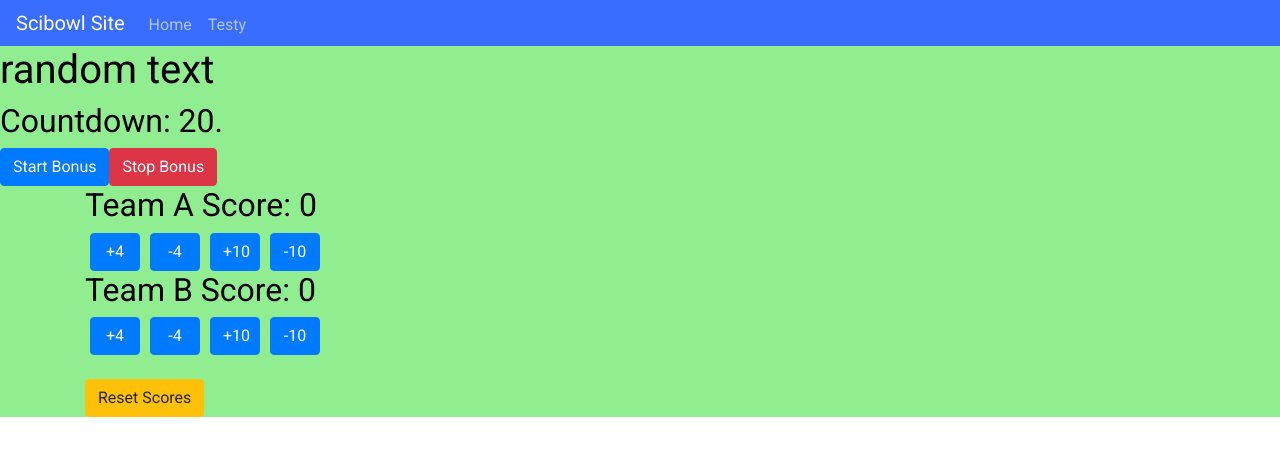
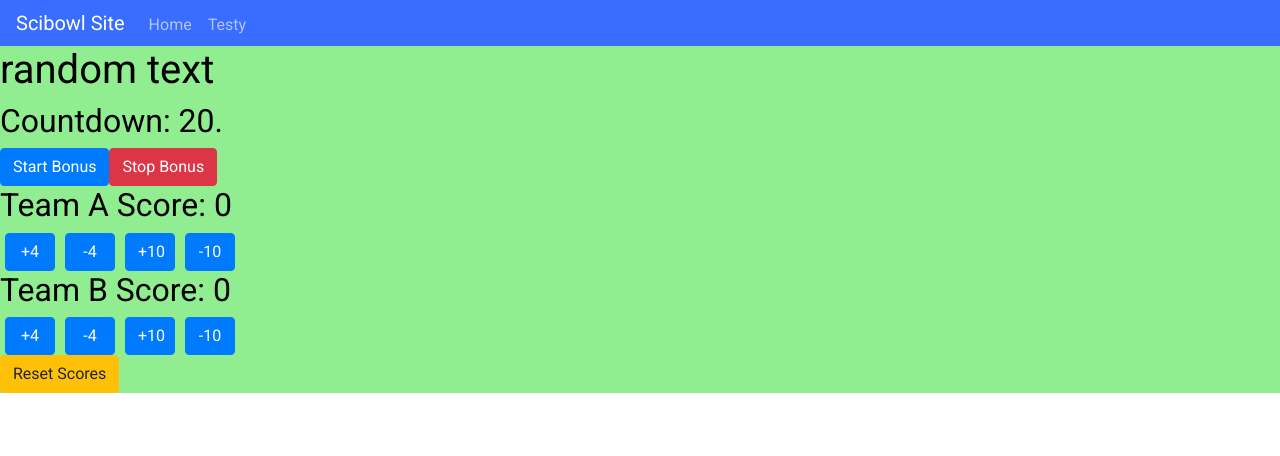
Before and after one commit to hahnlheem/scibowl-site, a React app: page /testy/ in a window 1280 px wide. Shown: the top 456 px of the page. Built offline with nearby package versions, Linux system fonts and the light colour scheme; no server answers; the HTML template or start-up script is replaced by a standard one.

Commit message:
attempt to put scores inline pt1

```diff
--- a/client/src/components/modules/Scoreboard.css
+++ b/client/src/components/modules/Scoreboard.css
@@ -9,3 +9,8 @@
 .center {
     margin: auto;
 }
+
+.teamScore {
+    display: inline-block;
+    width: 80%;
+}
--- a/client/src/components/modules/Scoreboard.js
+++ b/client/src/components/modules/Scoreboard.js
@@ -98,33 +98,25 @@ class Scoreboard extends Component {
 
     render() {
       return (
-        <div class = "container">
+        <div class="u-inlineBlock center">
+          <div className="teamScore">
             <h2>Team A Score: {this.state.teamA}</h2>
             <div className="u-inlineBlock center">
                 <button onClick={this.increaseBy4A} type="button" className="btn btn-primary score-button">+4</button>
                 <button onClick={this.decreaseBy4A} type="button" class="btn btn-primary score-button">-4</button>
                 <button onClick={this.increaseBy10A} type="button" class="btn btn-primary score-button">+10</button>
                 <button onClick={this.decreaseBy10A} type="button" class="btn btn-primary score-button">-10</button>
-            {/* <div className="score-button">
-                <button onClick={this.increaseBy4A} type="button" class="btn btn-primary">+4</button>
             </div>
-            <div className="score-button">
-                <button onClick={this.decreaseBy4A} type="button" class="btn btn-primary">-4</button>
-            </div>
-            <div className="score-button">
-                <button onClick={this.increaseBy10A} type="button" class="btn btn-primary">+10</button>
-            </div>
-            <div className="score-button">
-                <button onClick={this.decreaseBy10A} type="button" class="btn btn-primary">-10</button>
-            </div> */}
           </div>
           {/* <button onClick={this.resetA} type="button" class="btn btn-warning">Reset Team A</button> */}
+          <div className="teamScore">
             <h2>Team B Score: {this.state.teamB}</h2>
             <div className="center">
               <button onClick={this.increaseBy4B} type="button" class="btn btn-primary score-button">+4</button>
               <button onClick={this.decreaseBy4B} type="button" class="btn btn-primary score-button">-4</button>
               <button onClick={this.increaseBy10B} type="button" class="btn btn-primary score-button">+10</button>
               <button onClick={this.decreaseBy10B} type="button" class="btn btn-primary score-button">-10</button>
+            </div>
           </div>
           {/* <button onClick={this.resetB} type="button" class="btn btn-warning">Reset Team B</button> */}
           <br>
--- a/client/src/components/pages/Testy.css
+++ b/client/src/components/pages/Testy.css
@@ -1,9 +1,3 @@
-.navHead {
-    background-color: blue;
-    padding: 5px;
-    color: white;
-}
-
 ul {
     font-family: 'Gill Sans', 'Gill Sans MT', Calibri, 'Trebuchet MS', sans-serif;
     font-size: 22px;
```
Lines whose indentation alone changed are shown as unchanged.
